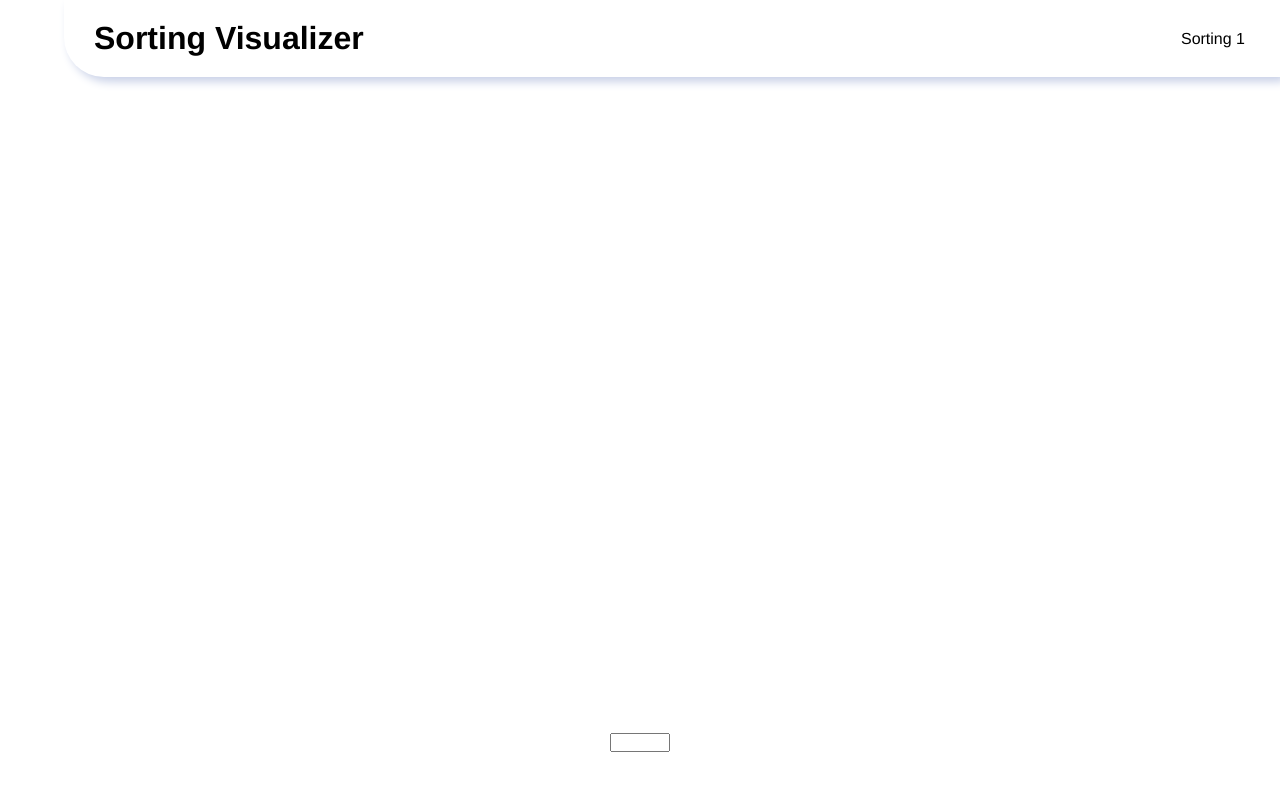
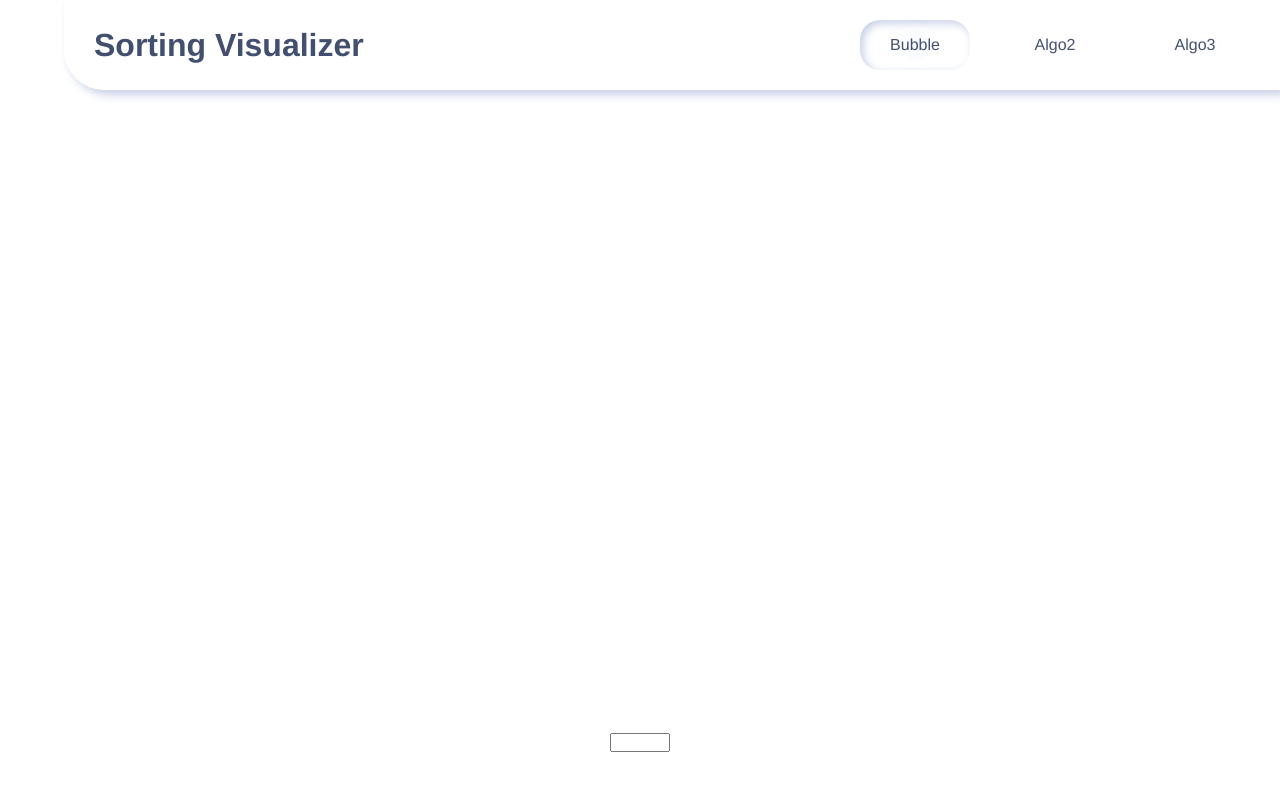
Before and after one commit to rogelio-lopez/sorting-visualizer, a plain HTML site: page index.html in a window 1280 px wide. Drawn offline with Linux system fonts and the light colour scheme.

Commit message:
Added styled algorith radio btns

```diff
--- a/app.js
+++ b/app.js
@@ -26,12 +26,10 @@ elAmount.addEventListener('change', (e) => {
 
 const createHtmlElement = (rand) => {
   let li = document.createElement("li");
-  let smTxt = document.createElement("small");
-  smTxt.innerText = rand;
+
   li.classList.add("element");
-  li.classList.add("shadow");
+  li.classList.add("inner-shadow-sm");
   li.style.height = `${rand * 4}px`;
-  li.appendChild(smTxt);
 
   return li;
 }
--- a/index.html
+++ b/index.html
@@ -12,8 +12,19 @@
     <header class="shadow">
       <h1>Sorting Visualizer</h1>
 
-      <ul>
-        <li>Sorting 1</li>
+      <ul class="algorithm-options">
+        <li>
+          <input type="radio" name="algo-type" id="Bubble" value="bubble" checked />
+          <label for="Bubble">Bubble</label>
+        </li>
+        <li>
+          <input type="radio" name="algo-type" id="algo2" value="algo2">
+          <label for="algo2">Algo2</label>
+        </li>
+        <li>
+          <input type="radio" name="algo-type" id="algo3" value="algo3">
+          <label for="algo3">Algo3</label>
+        </li>
       </ul>
     </header>
 
@@ -21,7 +32,7 @@
       <ul class="el-container"></ul>
 
       <div class="el-amount">
-        <input type="number" min="10" max="100">
+        <input type="number" min="50" max="100">
         <!-- Authentiation Input  -->
 
         <!-- Start sorting button -->
--- a/styles.css
+++ b/styles.css
@@ -10,6 +10,7 @@
   --greyLight-2: #c8d0e7;
   --greyLight-3: #bec8e4;
   --greyDark: #9baacf;
+  --dark: #424f6e;
 }
 
 .shadow{
@@ -23,6 +24,10 @@
 .inner-shadow{
   box-shadow: inset .2rem .2rem .5rem var(--greyLight-2),
               inset -.2rem -.2rem .5rem var(--white);
+}
+.inner-shadow-sm{
+  box-shadow: inset .1rem .1rem .25rem var(--greyLight-2),
+              inset -.1rem -.1rem .25rem var(--white);
 }
 
 
@@ -44,6 +49,7 @@ header {
   padding: 20px 0;
   margin-left: auto;
   border-radius: 0 0 0 40px;
+  color: var(--dark);
 }
 header h1 {
   margin-left: 30px;
@@ -68,12 +74,21 @@ main {
 
 
 /* Random Elements */
+.el-container{
+  margin-top: 20px;
+  width: 100%;
+  min-width: 1000px;
+  display: flex;
+  justify-content: center;
+}
 .element{
   background: white;
-  padding: 10px 2px;
+  /* padding: 0 3px; */
+  width: .5%;
   text-align: center;
-  margin: 20px 2px 0px 2px;
+  margin-left: .4%;
   border-radius: 5px;
+  color: var(--greyDark);
 }
 .el-amount{
   position: absolute;
@@ -81,3 +96,47 @@ main {
   bottom: 3rem;
   transform: translateX(-50%);
 }
+
+
+
+/* Test */
+.algorithm-options li {
+  width: 100px;
+  height: 40px;
+  position: relative;
+}
+
+.algorithm-options label,
+.algorithm-options input {
+  position: absolute;
+  top: 0;
+  left: 0;
+  right: 0;
+  bottom: 0;
+  border-radius: 20px;
+}
+
+.algorithm-options input[type="radio"] {
+  opacity: 0.01;
+  z-index: 100;
+}
+
+.algorithm-options input[type="radio"]:checked+label,
+.Checked+label {
+  box-shadow: inset .2rem .2rem .5rem var(--greyLight-2),
+  inset -.2rem -.2rem .5rem var(--white);
+}
+
+.algorithm-options label {
+  padding: 5px;
+  cursor: pointer;
+  z-index: 90;
+  display: flex;
+  align-items: center;
+  justify-content: center;
+  transition: box-shadow .25s ease;
+}
+
+.algorithm-options label:hover {
+
+}
```
